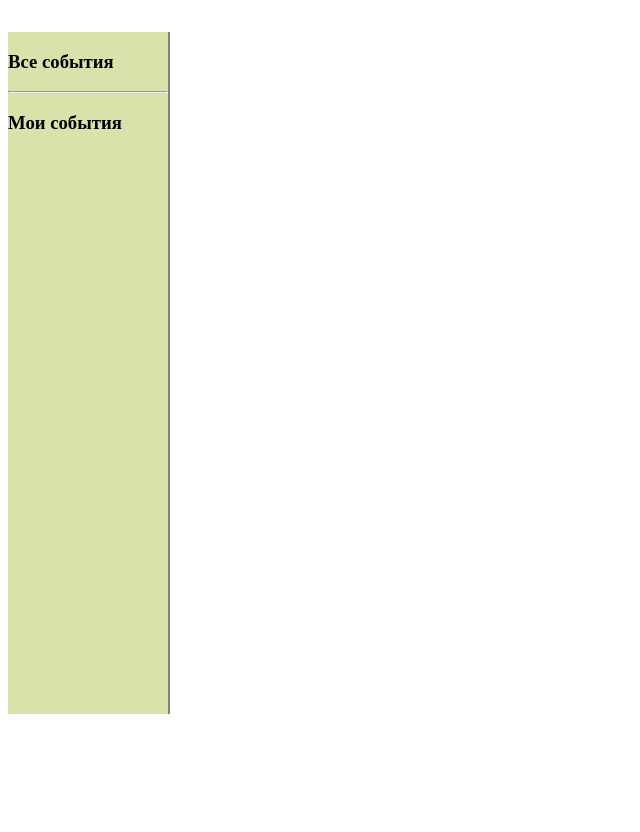
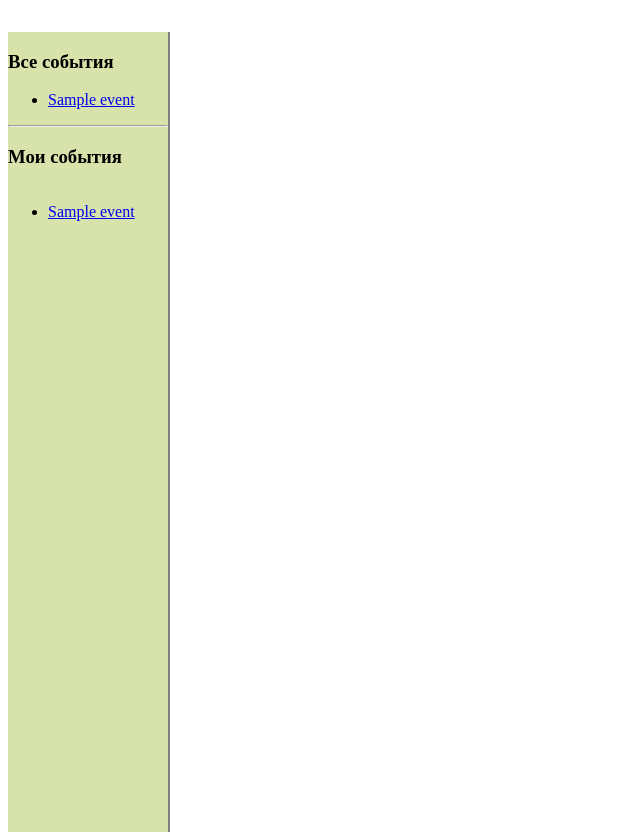
Before and after one commit to cyberkitaec/test_software_center, a Django app: page /notes_web/ in a window 1280 px wide. Shown: the part 86-918 px from the top of the page, without its empty margins (0-640 px from the left). Before the commit the page ends 800 px from the top, so only its background shows below. Run offline with Django 4.2, Linux system fonts and the light colour scheme; a user stored in the database is signed in; tables that the repository leaves empty hold one stand-in row (values such as "Sample post").

Commit message:
new css + fix templates

```diff
--- a/software_center/notes_web/static/css/style.css
+++ b/software_center/notes_web/static/css/style.css
@@ -1,3 +1,9 @@
+.body {
+    overflow: auto;
+    height: auto;
+    width: auto;
+    overflow-x:scroll;
+}
 .header {
     width: 100%;
 	background: #D8E3AB;
@@ -9,8 +15,22 @@
     width: 160px;
     background-color: #D8E3AB;
     height: 100%;
-    position: fixed;
+    position: absolute;
     border-right: 2px solid gray;
+}
+
+.events_a{
+    overflow-x:scroll;
+    overflow: auto;
+    width: auto;
+    height: auto;
+}
+
+.my_events {
+    overflow-x:scroll;
+    overflow: auto;
+    width: auto;
+    height: auto;
 }
 
 .errorlist {
@@ -20,3 +40,9 @@
 }
 
 ul.errorlist {display:none;}
+
+.content {
+    margin-top: 2em;
+    display: inline-block;
+    margin-left: 15em;
+}
--- a/software_center/templates/notes_web/html/index.html
+++ b/software_center/templates/notes_web/html/index.html
@@ -5,6 +5,10 @@
     {% block title %}
     <meta charset="UTF-8">
     <link rel="stylesheet" href="{% static 'css/style.css' %}">
+    <script src="https://ajax.googleapis.com/ajax/libs/jquery/3.5.1/jquery.min.js"></script>
+    <script src="{% static 'js/ajax_all_events.js' %}"></script>
+    <script src="{% static 'js/li_events.js' %}"></script>
+    <script src="{% static 'js/buttons.js' %}"></script>
     <title>Title</title>
     {% endblock %}
 </head>
@@ -13,7 +17,8 @@
     <div class="header">
         <div class="username">
             {% if user.is_authenticated %}
-            <p> {{ user.name }} {{ user.surname }} </p>
+            <p class="username"> {{ user.name }} {{ user.surname }} </p>
+            <script type="text/javascript">localStorage.setItem("user_id", {{ user.id }})</script>
             <a href='logout'> Выйти</a>
             {% else %}
             <p>Вы не авторизованны </p>
@@ -24,18 +29,35 @@
         <br>
     </div>
     {% endblock header %}
+    <div class="cont">
     {% block list_events %}
     <div class="list_events">
         {% block all_events %}
         <div class="all_events">
             <h3> Все события</h3>
+            {% if user.is_authenticated %}
+            <ul class="events_a">
+                {% for event in all_events %}
+                <li class="li_event" value="{{ event.id }}"><a href="#">{{ event.title }}</a></li>
+                {% endfor %}
+
+            </ul>
+            {% endif %}
 
         </div>
         {% endblock all_events %}
         <hr>
         {% block my_events %}
+        <h3> Мои события</h3>
         <div class="my_events">
-            <h3> Мои события</h3>
+            {% if user.is_authenticated %}
+            <ul class="my_events_ul">
+                {% for item in queryset %}
+                <li class="li_event" value="{{ item.id }}"><a href="#">{{ item.title }} </a></li>
+                {% endfor %}
+
+            </ul>
+            {% endif %}
         </div>
         {% endblock my_events %}
 
@@ -43,8 +65,19 @@
     {% endblock list_events %}
     {% block content %}
     <div class="content">
+        <div class="data">
+            <div class="name_event">
+            </div>
+            <div class="desc_event">
+            </div>
+            <div class="date_of_event">
+            </div>
+        </div>
+        <div class="participants">
+        </div>
     </div>
     {% endblock content %}
+    </div>
 
 </body>
 </html>
--- a/software_center/templates/notes_web/html/login.html
+++ b/software_center/templates/notes_web/html/login.html
@@ -18,6 +18,7 @@ var err = "";
    {% endfor %}
 alert(err)
 </script>
+{% endif %}
 {% block content %}
     <div class="card mb-3 border-0 nth-shadow">
         <div class="card-body">
```
